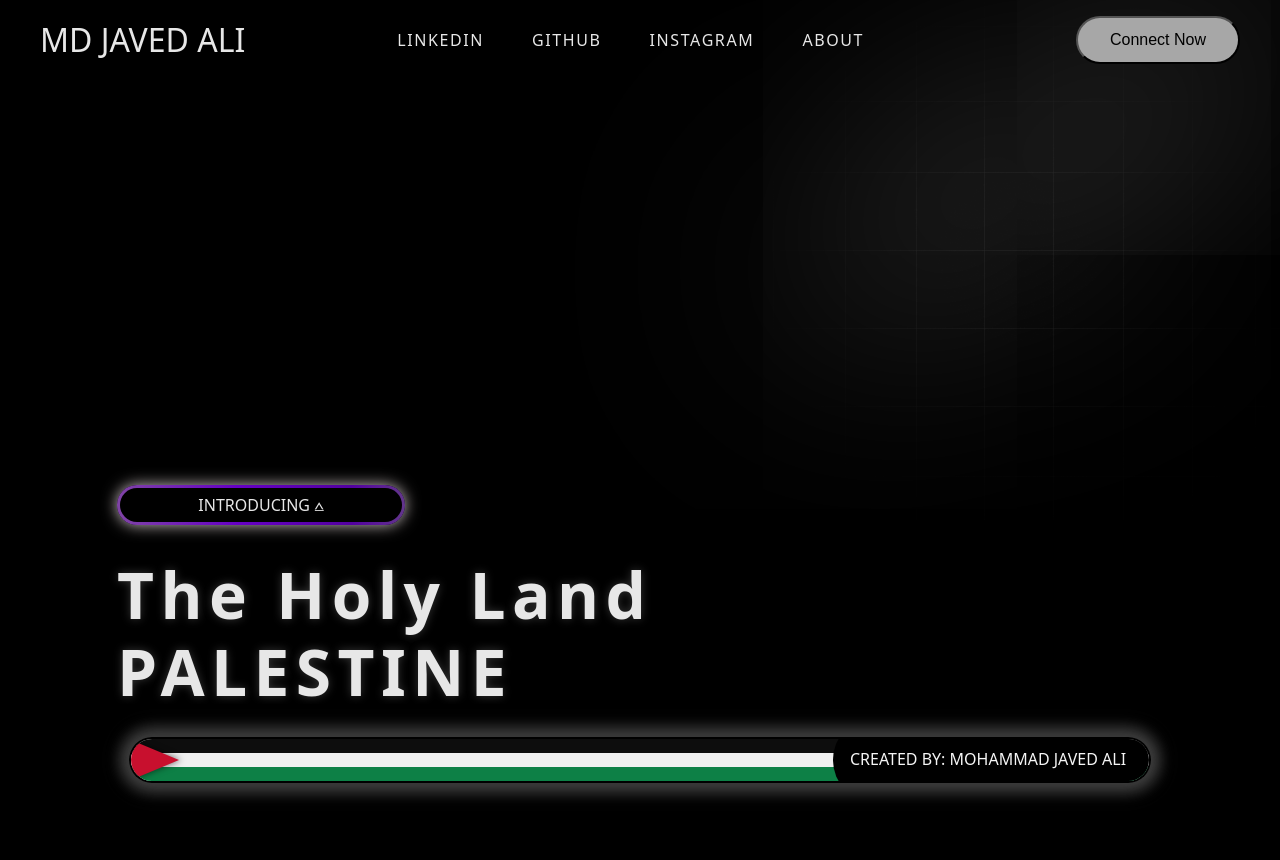
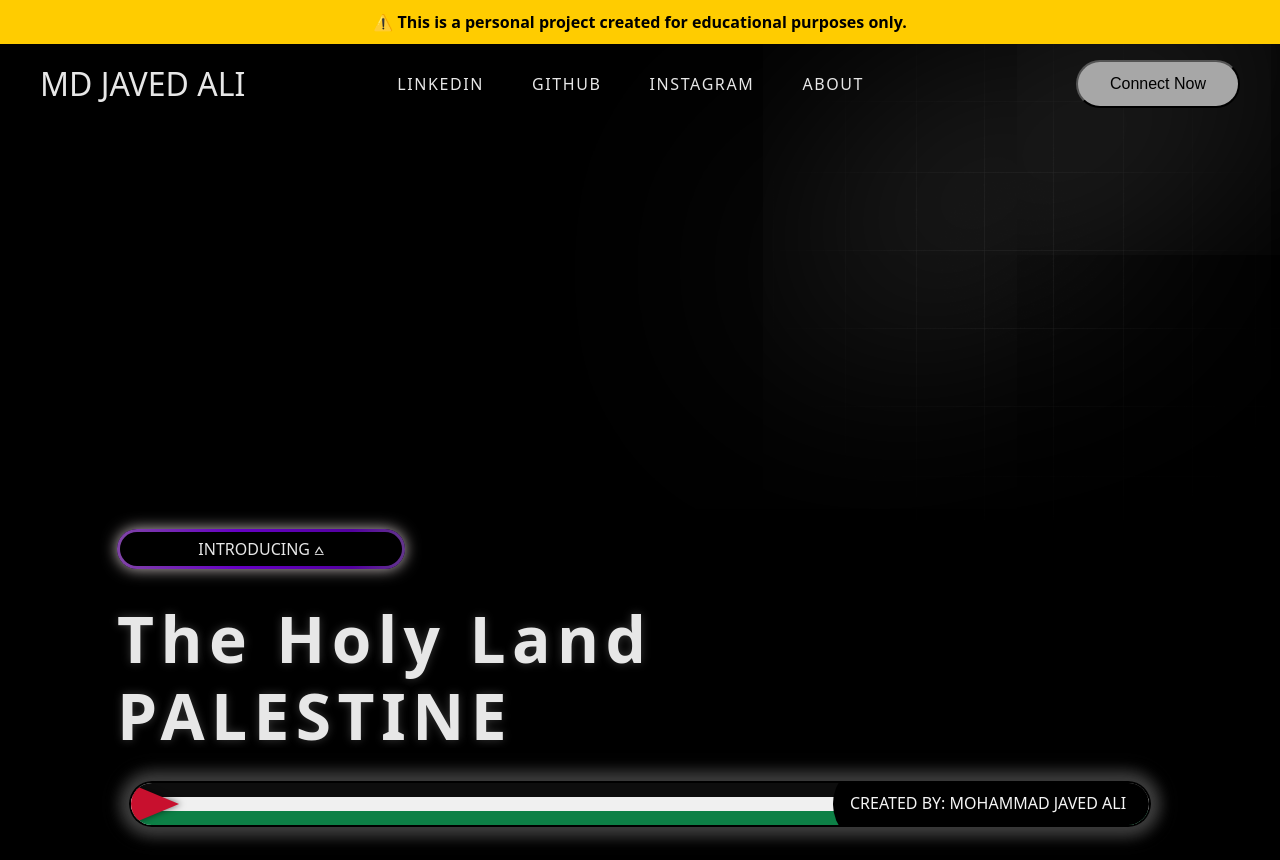
Before and after one commit to codjav/Animated-Frontend, a plain HTML site: page index.html in a window 1280 px wide. Before the commit the page ends 816 px from the top, so only its background shows below. Drawn offline with nearby package versions, Linux system fonts and the light colour scheme; some packages are replaced by stand-ins of ours; a script that the page names is missing.

Commit message:
Update index.html

```diff
--- a/index.html
+++ b/index.html
@@ -9,6 +9,9 @@
     <meta name="google-site-verification" content="ypwBnFQhQYlgcl5Je36yzYz22LS5hpIsz3IxgEXVj54" />
   </head>
   <body>
+    <div style="background:#ffcc00; color:#000; text-align:center; padding:10px; font-weight:bold;">
+     ⚠️ This is a personal project created for educational purposes only.
+</div>
     <img class="image-g" src="gradient.png" alt="gradient" />
     <div class="layer-blur"></div>
     <div class="container">
```
